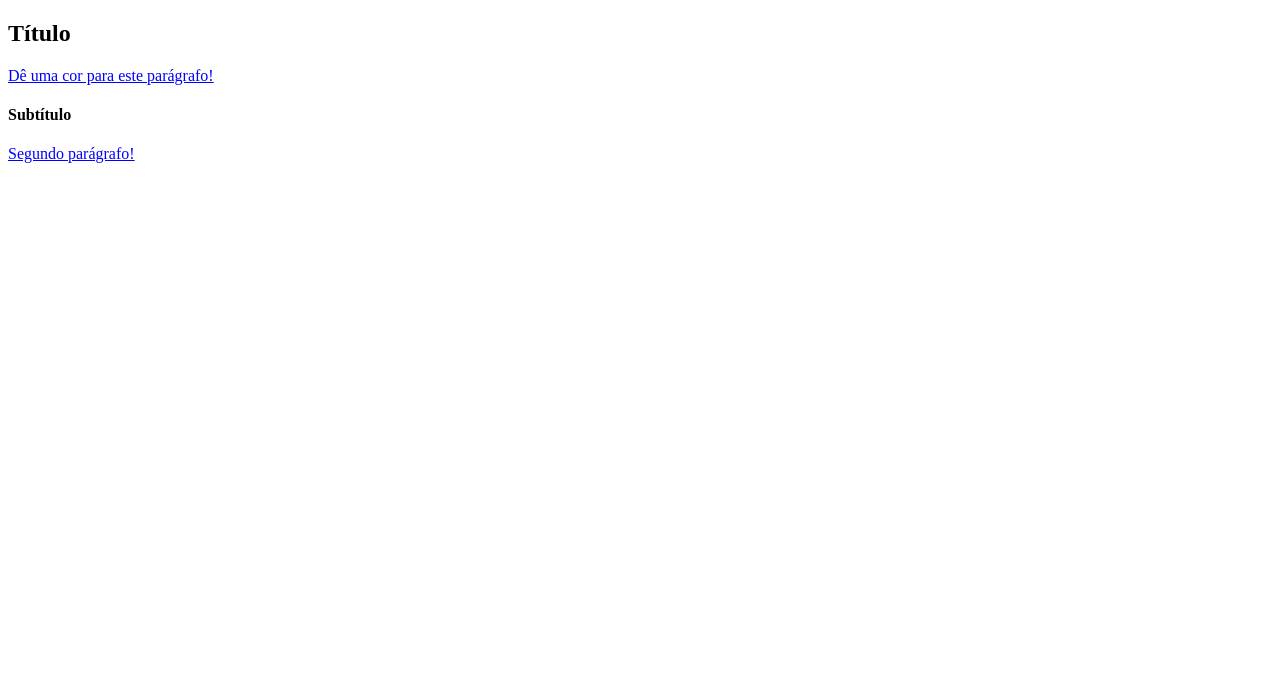
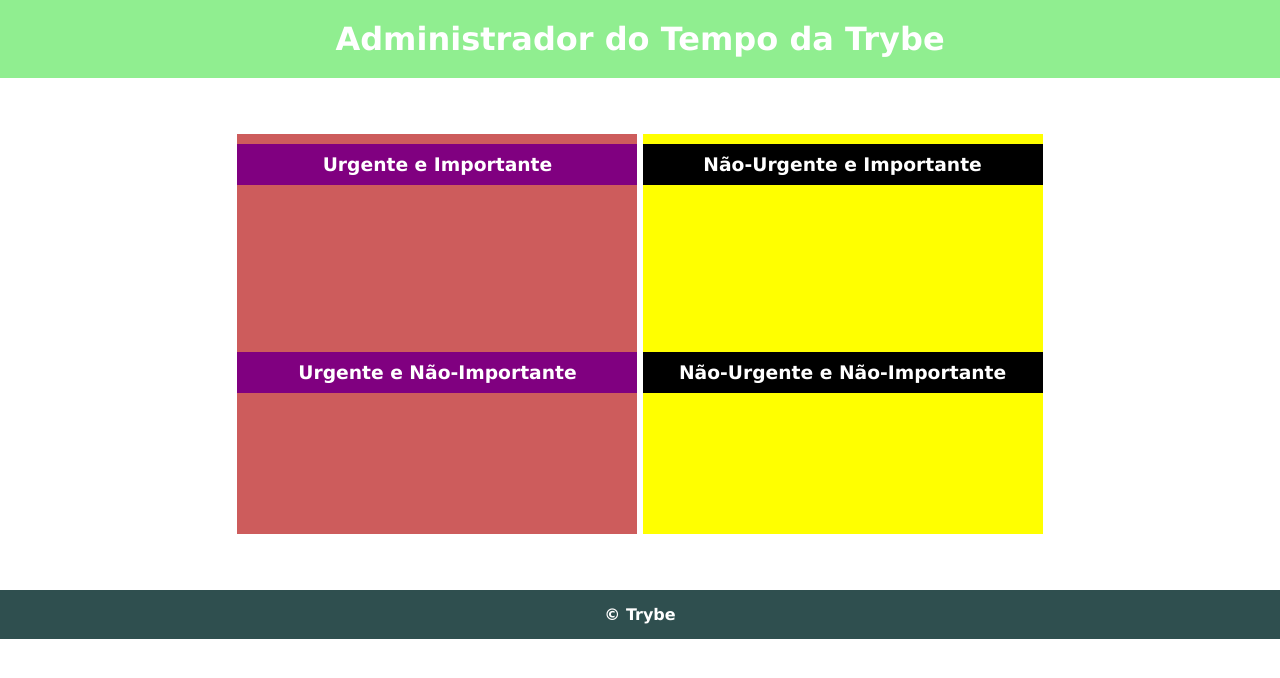
Before and after one commit to thiagoleite92/trybe-exercises, a plain HTML site: page bloco_5/dia_1/index.html in a window 1280 px wide. Drawn offline with Linux system fonts and the light colour scheme.

Commit message:
to fazendo no dia 4, mas sao exercicios do dia 1

```diff
--- a/bloco_5/dia_1/index.html
+++ b/bloco_5/dia_1/index.html
@@ -1,14 +1,37 @@
 <!DOCTYPE html>
-<html>
+<html lang="pt-br">
   <head>
+    <meta charset="UTF-8">
+    <meta name="viewport" content="width=device-width, initial-scale=1.0">
     <link rel="stylesheet" href="style.css">
+    <title>Administrador do Tempo</title>
   </head>
-  <body>
-    <h2 id="page-title">Título</h2>
-    <p id="paragraph" class="texto">Dê uma cor para este parágrafo!</p>
-    <h4 id="subtitle">Subtítulo</h4>
-    <p id="second-paragraph" class="texto">Segundo parágrafo!</p>
+  <body id="container">
+    <header id="header-container">
+      <h1>Administrador do Tempo da Trybe</h1>
+    </header>
 
-    <script src="js.js"> </script>
+    <section class="emergency-tasks">
+      <div>
+        <h3>Urgente e Importante</h3>
+      </div>
+      <div>
+        <h3>Urgente e Não-Importante</h3>
+      </div>
+    </section>
+
+    <section class="no-emergency-tasks">
+      <div>
+        <h3>Não-Urgente e Importante</h3>
+      </div>
+      <div>
+        <h3>Não-Urgente e Não-Importante</h3>
+      </div>
+    </section>
+
+    <footer id="footer-container">
+      <div>&copy; Trybe</div>
+    </footer>
+    <script src="script.js"></script>
   </body>
 </html>
--- /dev/null
+++ b/bloco_5/dia_1/script.js
@@ -0,0 +1,8 @@
+document.querySelector('#header-container').style.backgroundColor = 'lightgreen';
+document.querySelector('.emergency-tasks').style.backgroundColor = 'indianred';
+document.querySelector('.no-emergency-tasks').style.backgroundColor = 'yellow';
+document.querySelectorAll('h3')[0].style.backgroundColor = 'purple';
+document.querySelectorAll('h3')[1].style.backgroundColor = 'purple';
+document.querySelectorAll('h3')[2].style.backgroundColor = 'black';
+document.querySelectorAll('h3')[3].style.backgroundColor = 'black';
+document.querySelectorAll('footer')[0].style.backgroundColor = 'darkslategray';
--- a/bloco_5/dia_1/style.css
+++ b/bloco_5/dia_1/style.css
@@ -1,4 +1,52 @@
-.texto {
-  color:blue;
-  text-decoration: underline;
+* {
+  margin: 0;
 }
+
+#container {
+  font-family: Verdana, Geneva, Tahoma, sans-serif;
+  text-align: center;
+}
+
+#header-container {
+  color: white;
+  padding: 20px;
+}
+
+.emergency-tasks {
+  display: inline-block;
+  height: 400px;
+  margin: 56px 0;
+  width: 400px;
+}
+
+.emergency-tasks div {
+  height: 198px;
+}
+.emergency-tasks h3 {
+  color: white;
+  margin-top: 10px;
+  padding: 10px;
+}
+
+.no-emergency-tasks {
+  display: inline-block;
+  height: 400px;
+  width: 400px;
+}
+
+.no-emergency-tasks div {
+  height: 198px;
+}
+
+.no-emergency-tasks h3 {
+  color: white;
+  margin-top: 10px;
+  padding: 10px;
+}
+
+#footer-container {
+  color: white;
+  font-weight: 700;
+  padding: 15px;
+  text-align: center;
+}
```
Also changed, not shown: bloco_5/dia_1/js.js (deleted).
